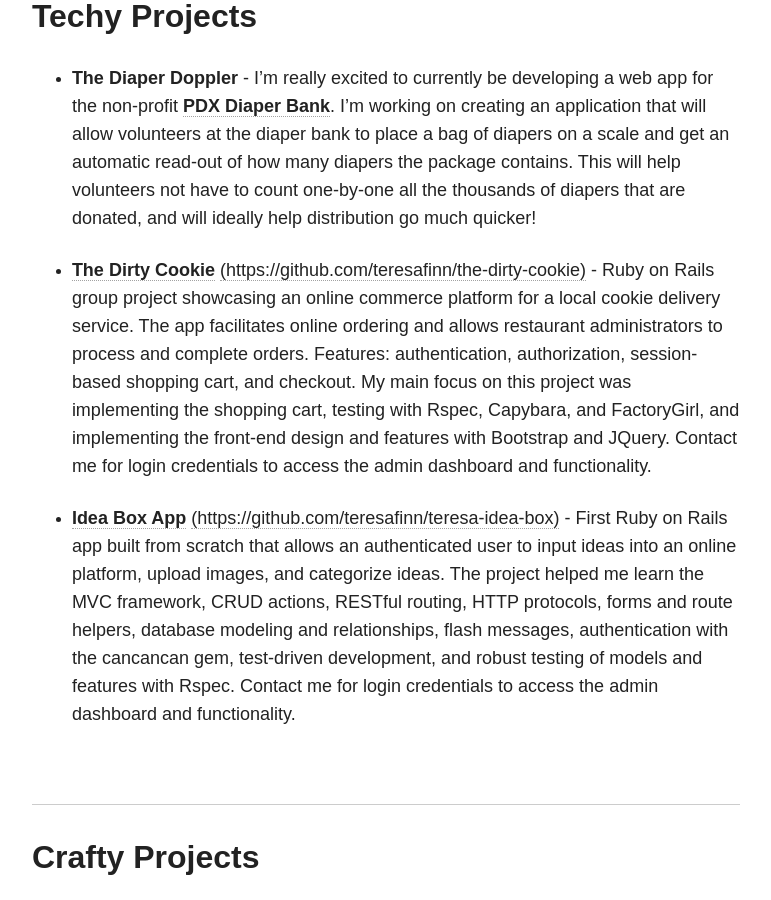
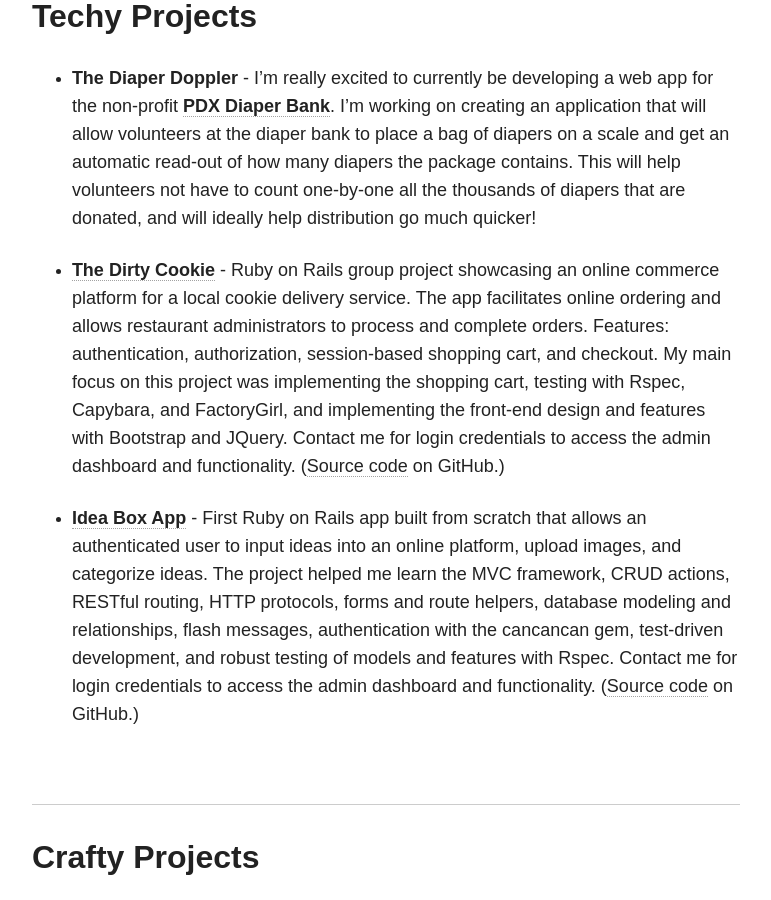
Before and after one commit to teresafinn/teresafinn.github.io, a Jekyll site: the page built from projects/index.md, in a window 1280 px wide and 900 px high, scrolled down 859 px. Shown: the whole window, without its empty margins (254-1025 px from the left). Built offline with Jekyll 4.4.1, drawn with Linux system fonts in a browser that asks for light colours; nearby versions of some CDN libraries.

Commit message:
Reformat bullets on projects

```diff
--- a/projects/index.md
+++ b/projects/index.md
@@ -24,13 +24,11 @@
 <!-- [(https://github.com/teresafinn/the-dirty-cookie)](https://github.com/teresafinn/the-dirty-cookie) -->
 I'm really excited to currently be developing a web app for the non-profit [**PDX Diaper Bank**](www.pdxdiaperbank.org/). I'm working on creating an application that will allow volunteers at the diaper bank to place a bag of diapers on a scale and get an automatic read-out of how many diapers the package contains. This will help volunteers not have to count one-by-one all the thousands of diapers that are donated, and will ideally help distribution go much quicker!
 
-* [**The Dirty Cookie**](http://dirty-cookie.herokuapp.com)
-[(https://github.com/teresafinn/the-dirty-cookie)](https://github.com/teresafinn/the-dirty-cookie) -
-Ruby on Rails group project showcasing an online commerce platform for a local cookie delivery service. The app facilitates online ordering and allows restaurant administrators to process and complete orders. Features: authentication, authorization, session-based shopping cart, and checkout. My main focus on this project was implementing the shopping cart, testing with Rspec, Capybara, and FactoryGirl, and implementing the front-end design and features with Bootstrap and JQuery. Contact me for login credentials to access the admin dashboard and functionality.
+* [**The Dirty Cookie**](http://dirty-cookie.herokuapp.com) -
+Ruby on Rails group project showcasing an online commerce platform for a local cookie delivery service. The app facilitates online ordering and allows restaurant administrators to process and complete orders. Features: authentication, authorization, session-based shopping cart, and checkout. My main focus on this project was implementing the shopping cart, testing with Rspec, Capybara, and FactoryGirl, and implementing the front-end design and features with Bootstrap and JQuery. Contact me for login credentials to access the admin dashboard and functionality. ([Source code](https://github.com/teresafinn/the-dirty-cookie) on GitHub.)
 
-* [**Idea Box App**](http://teresa-idea-box.herokuapp.com/)
-[(https://github.com/teresafinn/teresa-idea-box)](https://github.com/teresafinn/teresa-idea-box) -
-First Ruby on Rails app built from scratch that allows an authenticated user to input ideas into an online platform, upload images, and categorize ideas. The project helped me learn the MVC framework, CRUD actions, RESTful routing, HTTP protocols, forms and route helpers, database modeling and relationships, flash messages, authentication with the cancancan gem, test-driven development, and robust testing of models and features with Rspec. Contact me for login credentials to access the admin dashboard and functionality.
+* [**Idea Box App**](http://teresa-idea-box.herokuapp.com/) -
+First Ruby on Rails app built from scratch that allows an authenticated user to input ideas into an online platform, upload images, and categorize ideas. The project helped me learn the MVC framework, CRUD actions, RESTful routing, HTTP protocols, forms and route helpers, database modeling and relationships, flash messages, authentication with the cancancan gem, test-driven development, and robust testing of models and features with Rspec. Contact me for login credentials to access the admin dashboard and functionality. ([Source code](https://github.com/teresafinn/teresa-idea-box) on GitHub.)
 
 <br/>
 
```
